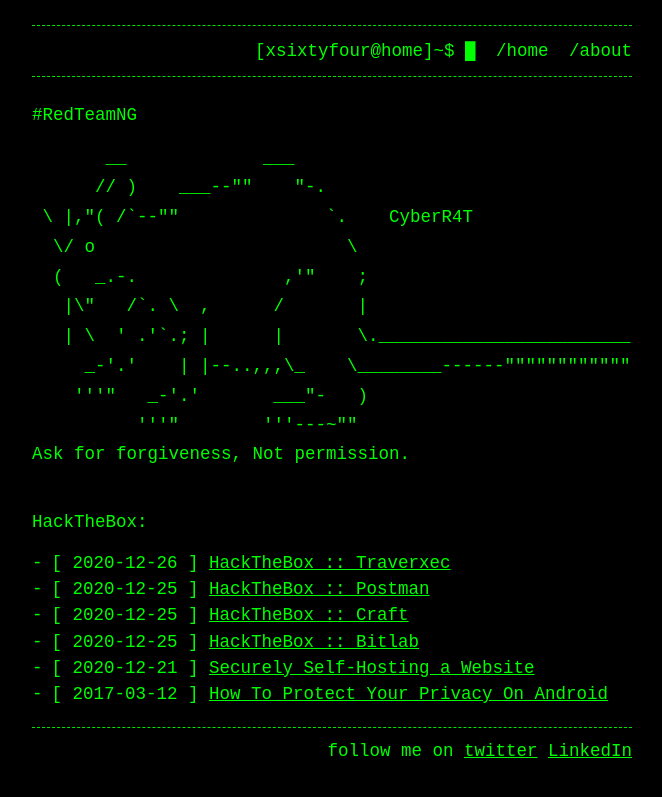
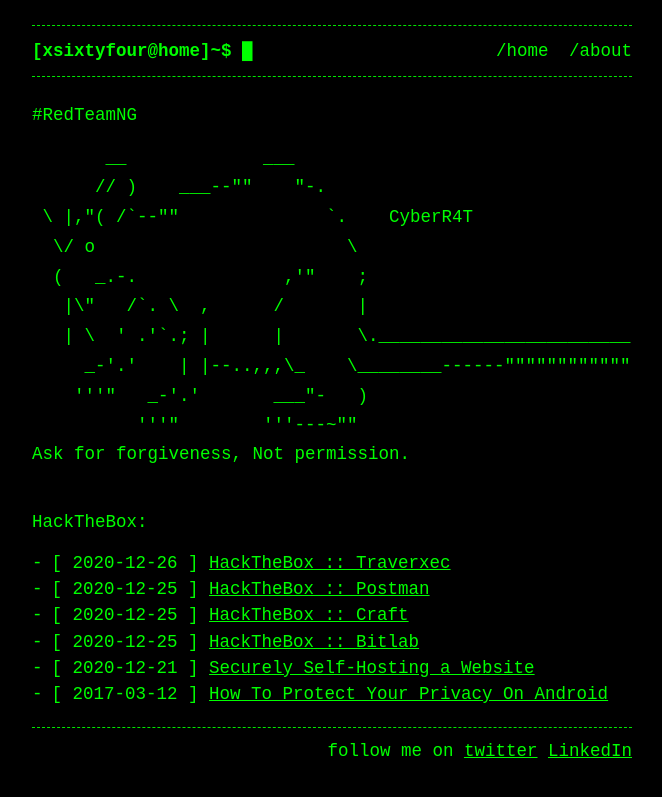
Before and after one commit to handyteddy/Ratilovich, a Jekyll site: the page built from index.md, in a window 1280 px wide. Shown: the top 797 px of the page, without its empty margins (308-970 px from the left). Built offline with Jekyll 4.4.1, drawn with Linux system fonts in a browser that asks for light colours.

Commit message:
Update base.scss

```diff
--- a/_sass/base.scss
+++ b/_sass/base.scss
@@ -131,3 +131,25 @@ pre { background-color: var(--background-color);  border: none;  padding: 0;  ma
 .highlight .vg { color: var(--code-color-7); } /* Name.Variable.Global */
 .highlight .vi { color: var(--code-color-7); } /* Name.Variable.Instance */
 .highlight .il { color: var(--code-color-14); } /* Literal.Number.Integer.Long */
+
+//custom
+.menu-first-child {
+    font-weight: bold;
+    margin-left: 0px !important;
+    float: left;
+}
+
+.blink {
+    animation: blink-animation 1s steps(5, start) infinite;
+    -webkit-animation: blink-animation 1s steps(5, start) infinite;
+  }
+  @keyframes blink-animation {
+    to {
+      visibility: hidden;
+    }
+  }
+  @-webkit-keyframes blink-animation {
+    to {
+      visibility: hidden;
+    }
+  }
```
